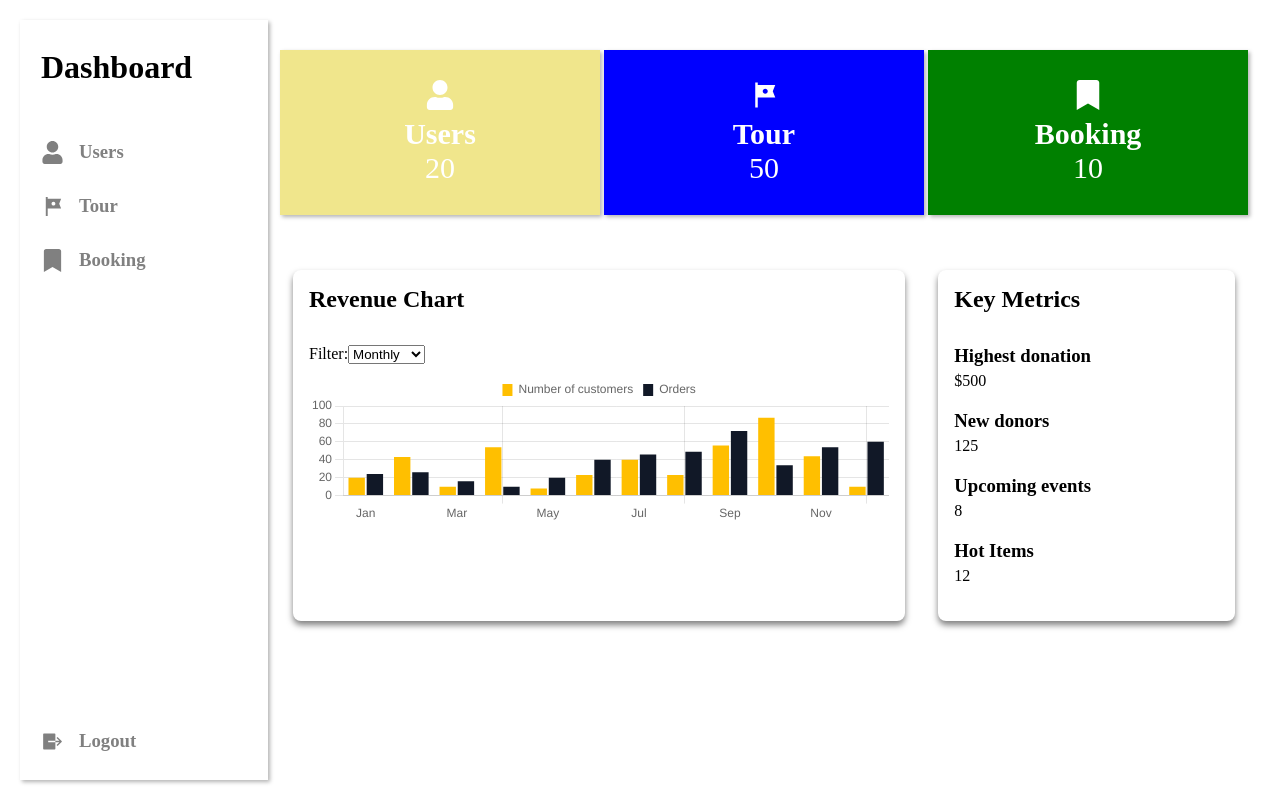
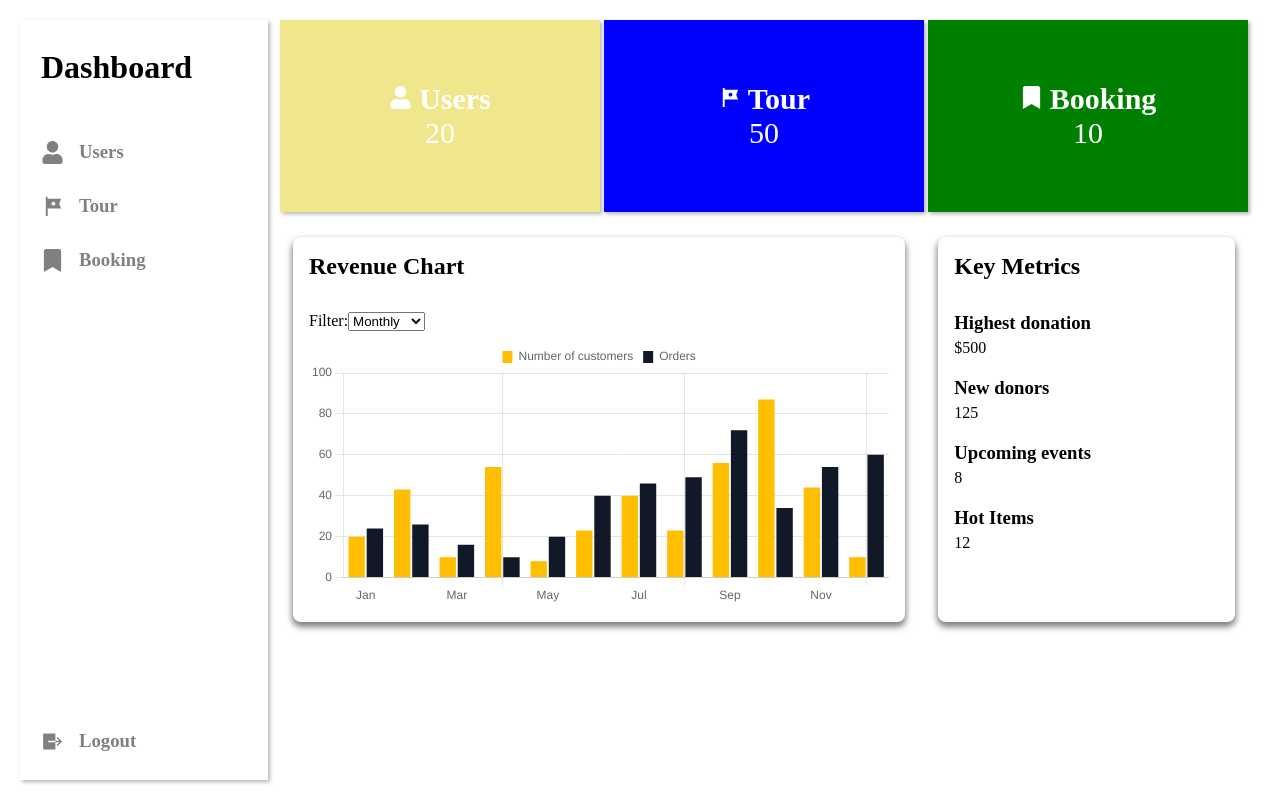
Before and after one commit to PACIFIQUEGIT/React-project, a React (Vite) app: page /dashboard in a window 1280 px wide. Built offline with nearby package versions, Linux system fonts and the light colour scheme.

Commit message:
commits of today

```diff
--- a/src/components/Dashboard/Chart.css
+++ b/src/components/Dashboard/Chart.css
@@ -37,7 +37,7 @@
 .revenue-chart, .key-metrics {
   background: white;
   border-radius: 0.5rem;
-  box-shadow: 0 4px 6px rgba(0, 0, 0, 0.5);
+  box-shadow: 0 4px 6px 1px rgba(0, 0, 0, 0.5);
   padding: 1rem;
   margin: 0;
 }
--- a/src/components/Dashboard/Chart.jsx
+++ b/src/components/Dashboard/Chart.jsx
@@ -80,7 +80,7 @@ const Chart = () => {
           </div>
         </div>
         <div className="bar">
-          <Bar style={{height: '100%'}} options={options} data={data} />
+          <Bar style={{height: '265px'}} options={options} data={data} />
         </div>
 
       </div>
--- a/src/components/Dashboard/Divdash/Divdash.css
+++ b/src/components/Dashboard/Divdash/Divdash.css
@@ -2,17 +2,16 @@
     display: flex;
     text-align: center;
     justify-content: space-around;
-    padding: 30px 10px ;
+    padding: 0 10px ;
 }
 .divdashb{
     padding: 10px;
 }
 .divdash div{
     box-shadow: 2px 2px 4px rgba(0, 0, 0, 0.3);
-
     width: 320px;
     font-size: 30px;
-    padding: 30px;
+    padding: 62px 30px;
 }
 .divdash1{
     background-color: khaki;
--- a/src/components/Dashboard/Divdash/Divdash.jsx
+++ b/src/components/Dashboard/Divdash/Divdash.jsx
@@ -10,18 +10,15 @@ export const Divdash = () => {
     <>
             <div className="divdash">
                 <div className='divdash1'>
-                    <h4><FaUser /></h4>
-                    <h4>Users</h4>
+                    <h4><FaUser style={{marginRight:'7px', fontSize:'23px'}} />Users</h4>
                     <p>20</p>
                 </div>
                 <div className='divdash2'>
-                    <h4><MdTour /></h4>
-                    <h4>Tour</h4>
+                    <h4><MdTour style={{marginRight:'7px', fontSize:'23px'}} />Tour</h4>
                     <p>50</p>
                 </div>
                 <div className='divdash3'>
-                    <h4><FaBookmark /></h4>
-                    <h4>Booking</h4>
+                    <h4><FaBookmark style={{marginRight:'7px', fontSize:'23px'}} />Booking</h4>
                     <p>10</p>
                 </div>
             </div>
```
